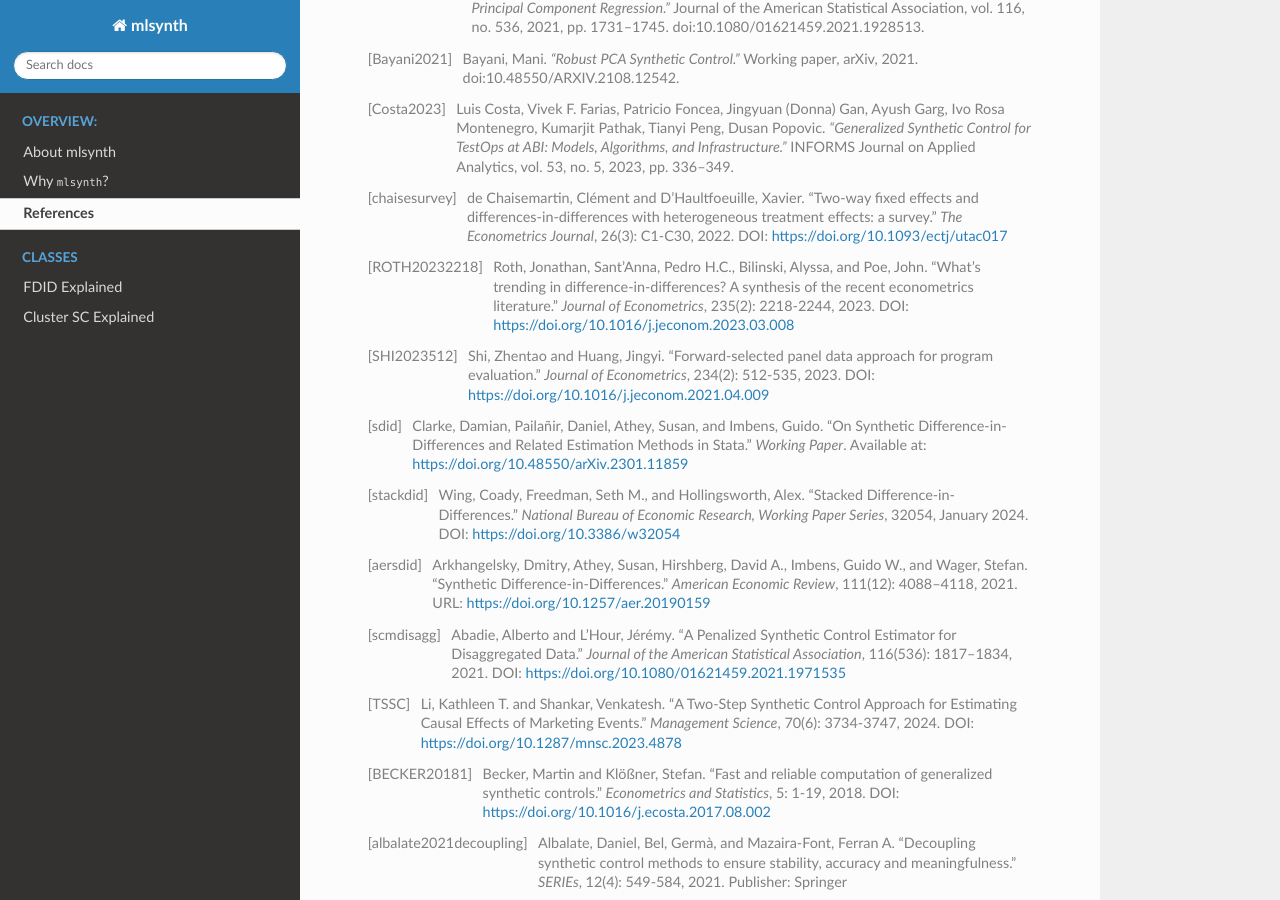
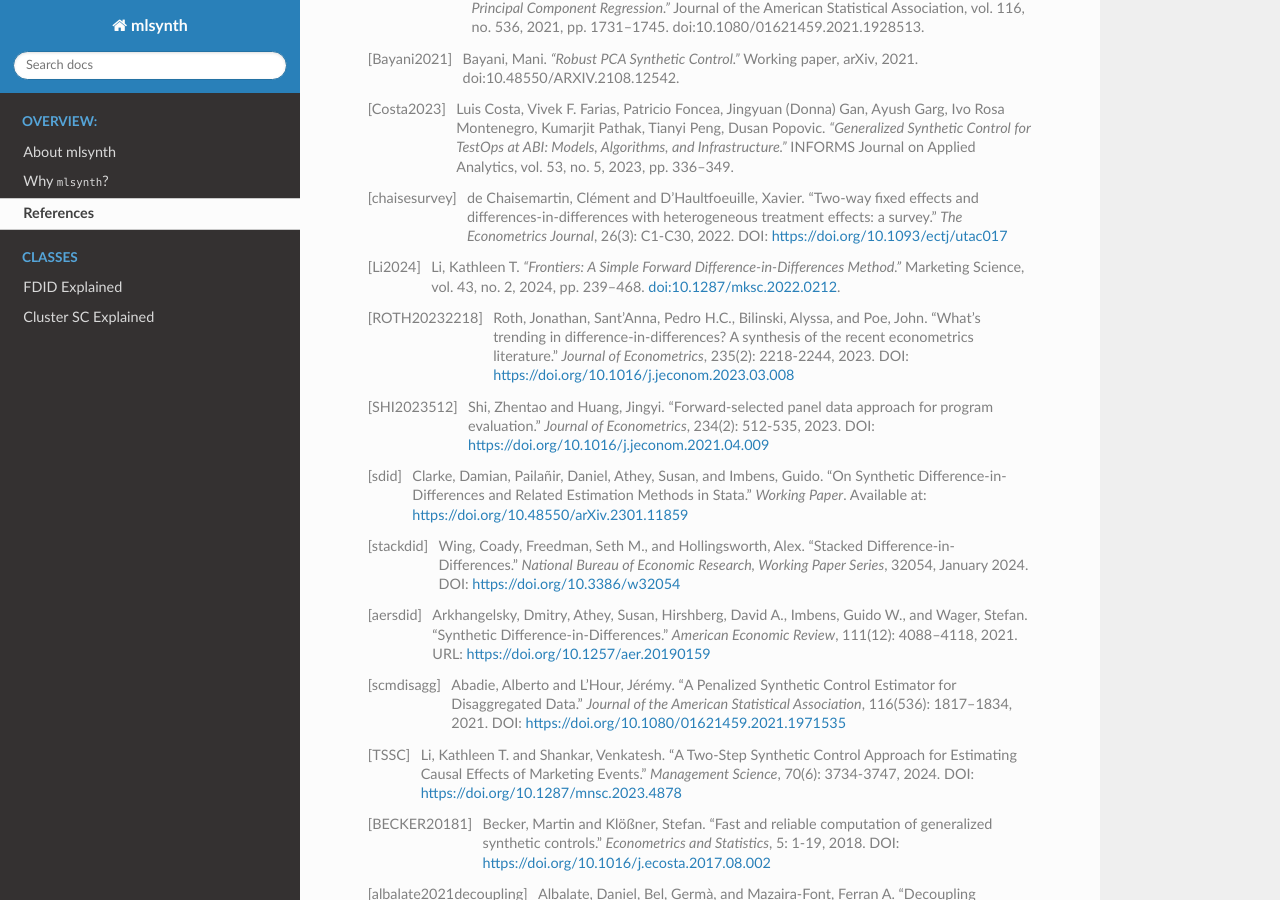
Before and after one commit to jgreathouse9/mlsynth, a Sphinx documentation site: the page built from docs/references.rst, in a window 1280 px wide and 900 px high, scrolled down 300 px. Built offline with Sphinx 7.4.7 and the Read the Docs theme 3.1.0, drawn with Linux system fonts in a browser that asks for light colours; pages that are not in the unit, such as notebooks, are missing from menus.

Commit message:
Update references.rst

```diff
--- a/docs/references.rst
+++ b/docs/references.rst
@@ -23,6 +23,9 @@ References
     "Two-way fixed effects and differences-in-differences with heterogeneous treatment effects: a survey."
     *The Econometrics Journal*, 26(3): C1-C30, 2022.
     DOI: https://doi.org/10.1093/ectj/utac017
+
+.. [Li2024] Li, Kathleen T. *"Frontiers: A Simple Forward Difference-in-Differences Method."* Marketing Science, vol. 43, no. 2, 2024, pp. 239–468. `doi:10.1287/mksc.2022.0212 <https://doi.org/10.1287/mksc.2022.0212>`_.
+
 
 .. [ROTH20232218]
     Roth, Jonathan, Sant'Anna, Pedro H.C., Bilinski, Alyssa, and Poe, John.
```
